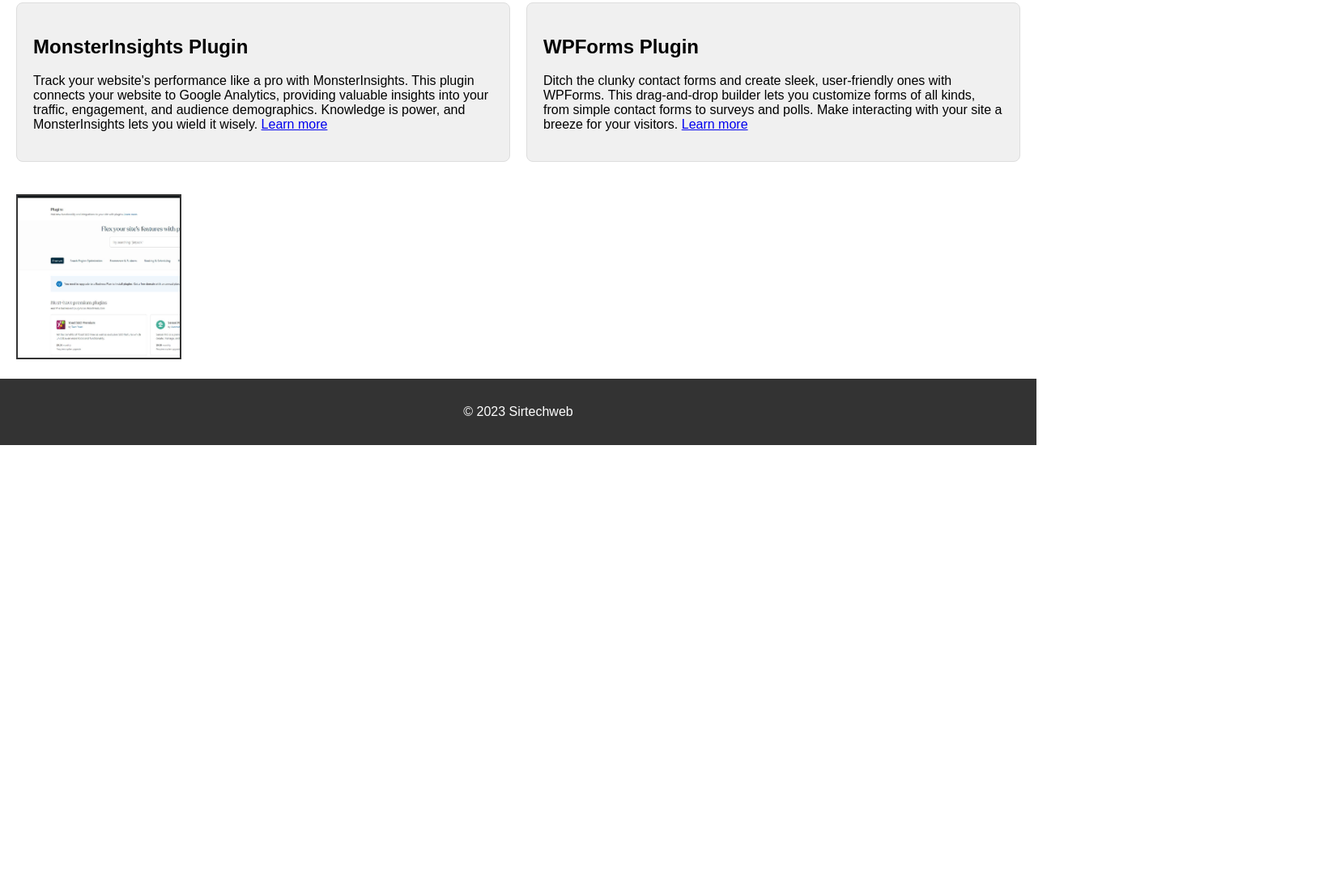
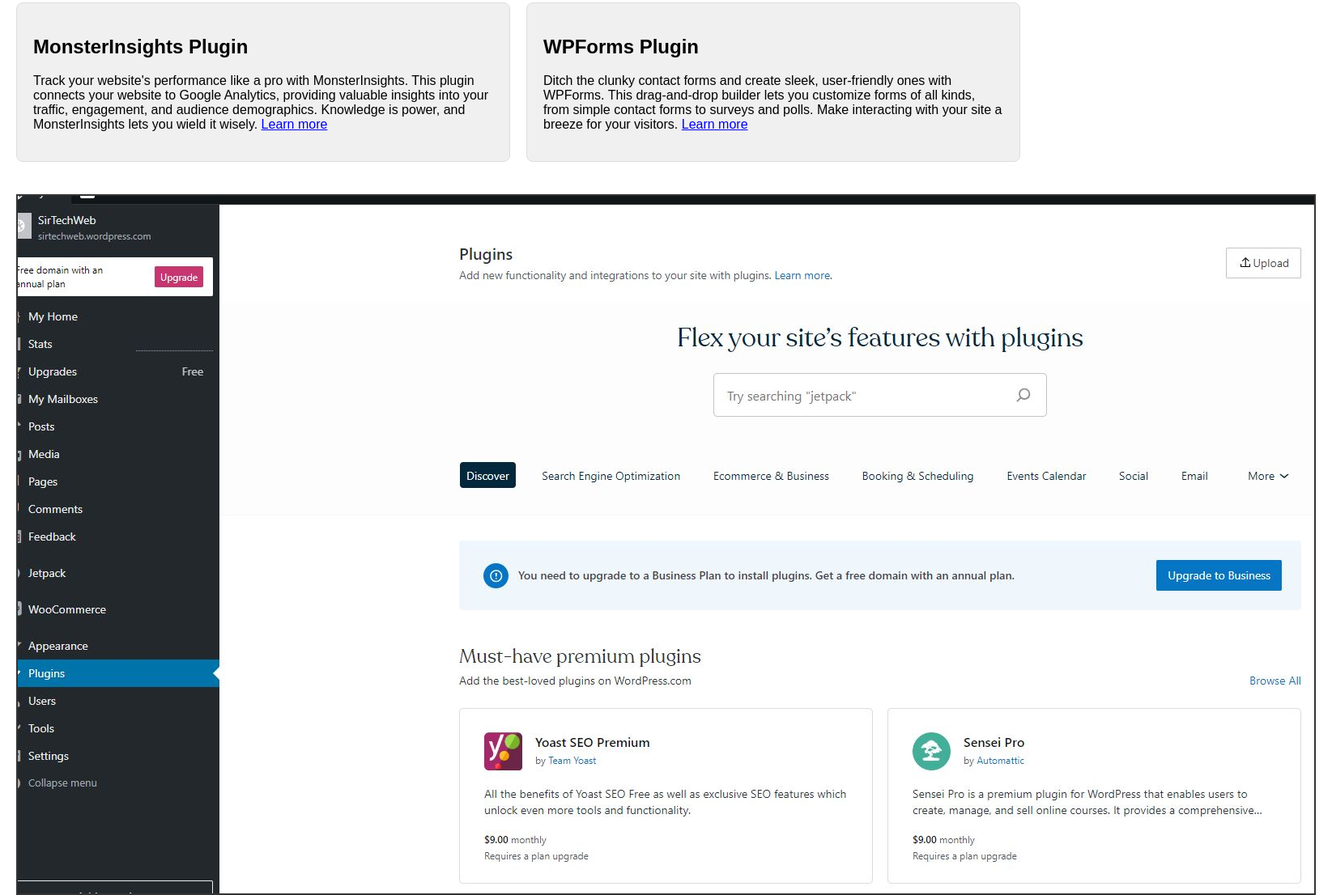
Before and after one commit to mocash/psychic-octo-sniffle, a website: page public/index.html in a window 1280 px wide. Shown: the part 540-1646 px from the top of the page at 81% size, 1645 px wide, since content can reach past the window. Before the commit the page ends 1090 px from the top, so only its background shows below. Drawn offline with Linux system fonts and the light colour scheme.

Commit message:
first commit number image changed to auto size

```diff
--- a/public/index.html
+++ b/public/index.html
@@ -45,7 +45,7 @@
             <p class="plugin-description">Ditch the clunky contact forms and create sleek, user-friendly ones with WPForms. This drag-and-drop builder lets you customize forms of all kinds, from simple contact forms to surveys and polls. Make interacting with your site a breeze for your visitors. <a href="https://wordpress.org/plugins/wpforms-lite/" target="_blank">Learn more</a></p>
         </section>
     </main>
-    <img src="./Pluginimage.JPG" alt="Plugin Image" style="border: 2px solid #333; width: 200px; height: 200px; object-fit: cover; margin: 20px;">
+    <img src="./Pluginimage.JPG" alt="Plugin Image">
 
     <footer>
         <p>&copy; 2023 Sirtechweb</p>
```
